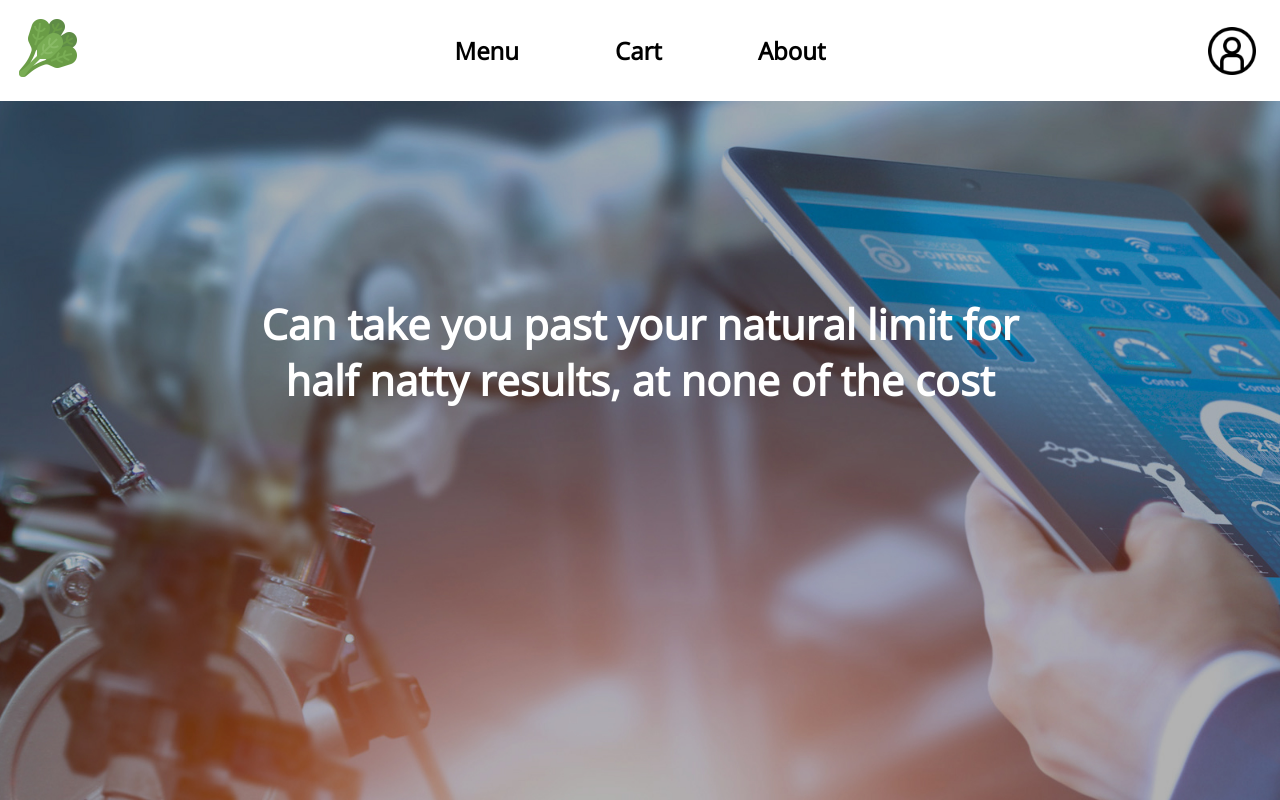
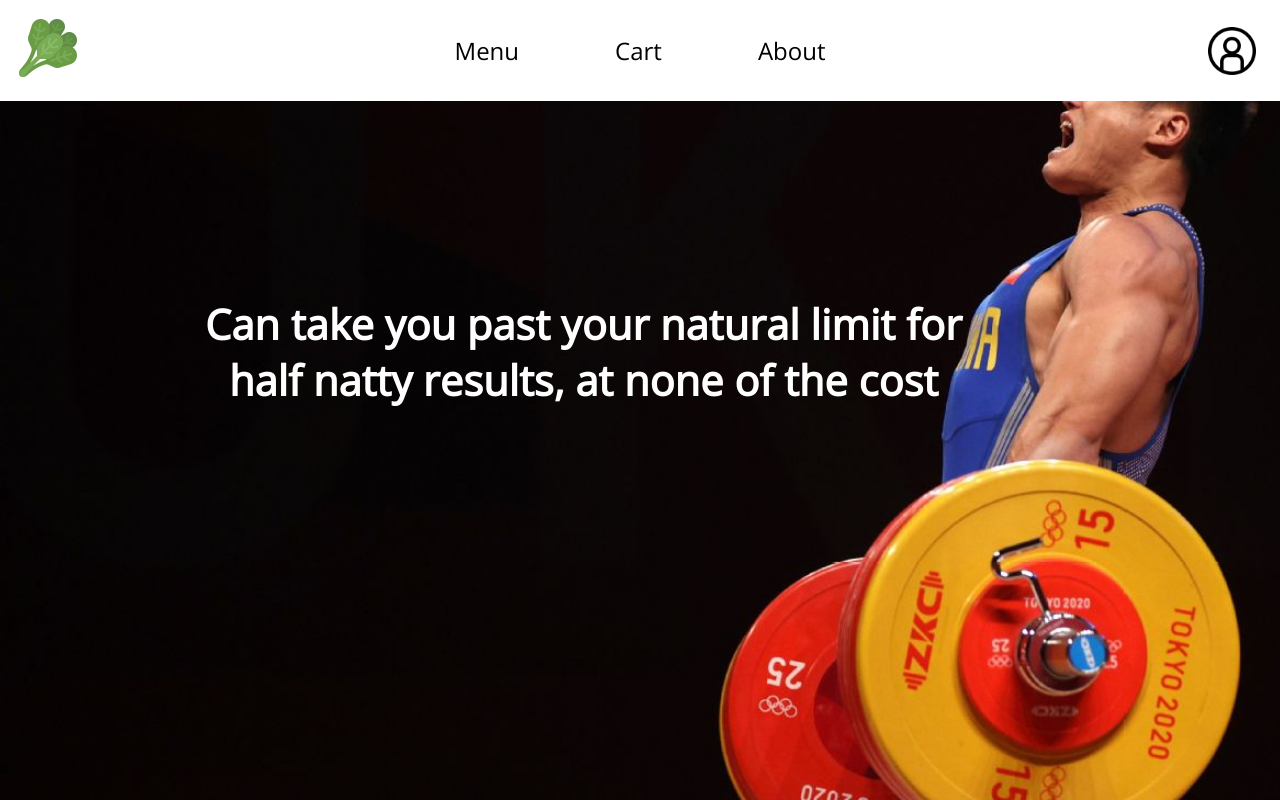
Before and after one commit to ATGphum/spinachclient, a React (Create React App) app: page / in a window 1280 px wide. Built offline with nearby package versions, Linux system fonts and the light colour scheme.

Commit message:
Added scroll button

```diff
--- a/src/App.css
+++ b/src/App.css
@@ -48,6 +48,9 @@
   flex-wrap: nowrap;
   justify-content: space-between;
   background-color: white;
+}
+
+.NavBarShow {
   z-index: 1;
 }
 
@@ -55,6 +58,5 @@
   text-decoration: none;
   color: black;
   font-size: 1.5rem;
-  font-weight: 800;
   padding: 1em 2em 1em 2em;
 }
--- a/src/App.js
+++ b/src/App.js
@@ -1,5 +1,5 @@
 import './App.css';
-import React from "react";
+import React, { useState, useEffect } from "react";
 import {
   BrowserRouter as Router,
   Switch,
@@ -15,17 +15,37 @@ import Menu from './Menu'
 import Userbutton from './Userbutton'
 
 function App() {
+  const [show, setShow] = useState(true)
+  const [lastScrollPosition, setScrollPosition] = useState(0)
+
+  const controlNavbar = () => {
+    let currentPosition = window.scrollY
+    if (currentPosition > lastScrollPosition) {
+      setShow(false)
+    } else {
+      setShow(true)
+    }
+    setScrollPosition(currentPosition)
+  }
+
+  useEffect(() => {
+    window.addEventListener('scroll', controlNavbar)
+    return () => {
+      window.removeEventListener('scroll', controlNavbar)
+    }
+  }, [])
+
   return (
     <Router>
       <div className="App">
-        <div className="NavBar">
-              <Link to="/"><Logo to="/"/></Link>
-              <div className="CentralNavBar">
-                <Link className="NavLink" to="/menu">Menu</Link>
-                <Link className="NavLink" to="/cart">Cart</Link>
-                <Link className="NavLink" to="/about">About</Link>
-              </div>
-              <Userbutton/>
+        <div className={`NavBar ${show && 'NavBarShow'}`}>
+          <Link to="/"><Logo to="/" /></Link>
+          <div className="CentralNavBar">
+            <Link className="NavLink" to="/menu">Menu</Link>
+            <Link className="NavLink" to="/cart">Cart</Link>
+            <Link className="NavLink" to="/about">About</Link>
+          </div>
+          <Userbutton />
         </div>
         <Switch>
           <Route path="/menu">
--- a/src/Slideshow.js
+++ b/src/Slideshow.js
@@ -2,6 +2,7 @@ import "./Slideshow.css"
 import LuPull from "./images/side-lu.jpg"
 import RefreshingRiver from "./images/refreshing-river.jpg"
 import Statistics from "./images/statistics.jpg"
+import React, { useState, useEffect } from "react";
 
 function Slide(props){
     let phrase = props.phrase
@@ -9,14 +10,39 @@ function Slide(props){
     return (
         <div style={{backgroundImage: "url(" + image + ")"}} className="Slide">
             <div className="SlideText">{phrase}</div>
+            <ScrollText/>
         </div>
     )
 }
 
+function ScrollText(){
+    return (
+        <span className="ScrollText">SCROLL DOWN</span>
+    )
+}
+
 export default function Slideshow() {
+
     let imageArray = [LuPull, RefreshingRiver, Statistics]
     let textArray = ["Can take you past your natural limit for half natty results, at none of the cost", "Naturally found and extracted from spinach, vegan diet ftw", "Shown in lab data to yield superior results to Dianabol, with no side effectz"]
+
+    const [slideImage, setImage] = useState(imageArray[0]);
+    const [slideText, setText] = useState(textArray[0]);
+    const [currentSlide, setCurrentSlide] = useState(0);
+
+    useEffect(() => {
+
+        let updateSlide = () => {
+            setCurrentSlide((currentSlide + 1) % 3)
+            setImage(imageArray[currentSlide])
+            setText(textArray[currentSlide])
+        }
+
+        window.setTimeout(updateSlide, 5000)
+    })
+
+
     return (
-        <Slide image={imageArray[2]} phrase={textArray[0]}/>
+        <Slide image={slideImage} phrase={slideText}/>
     )
 }
```
